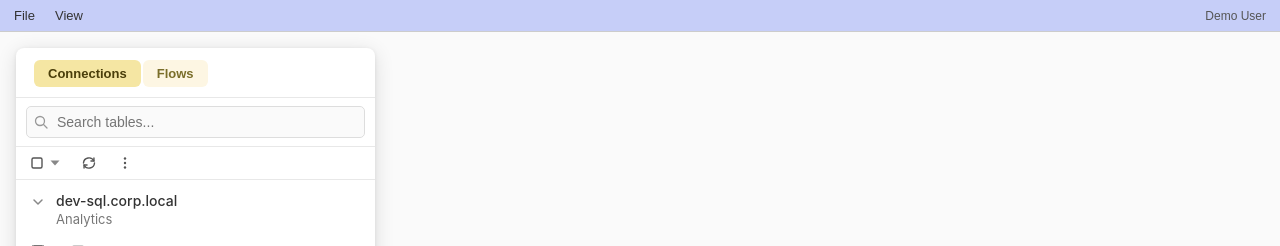
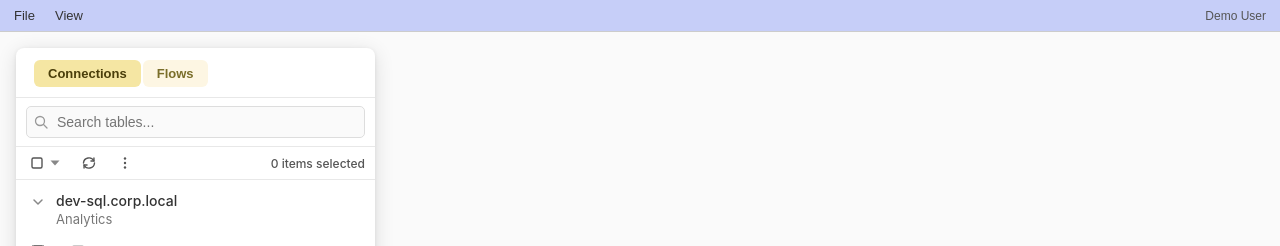
Before and after one commit to dssocool/data_protection_tool_036, a React (Vite) app in the folder DataProtectionTool.ControlCenter/frontend/: page / in a window 1280 px wide. Shown: the top 246 px of the page. Built offline with nearby package versions, Linux system fonts and the light colour scheme.

Commit message:
Add selected item count display to ConnectionsPanel
- Introduced a new span element to show the count of selected items in the ConnectionsPanel.
- Added corresponding CSS styles for the selected count display to enhance visibility and layout consistency.

```diff
--- a/DataProtectionTool.ControlCenter/frontend/src/components/ConnectionsPanel.css
+++ b/DataProtectionTool.ControlCenter/frontend/src/components/ConnectionsPanel.css
@@ -672,3 +672,12 @@
   font-style: italic;
   font-size: 12px;
 }
+
+.conn-selected-count {
+  margin-left: auto;
+  font-size: 12px;
+  color: #555;
+  font-weight: 500;
+  white-space: nowrap;
+  flex-shrink: 0;
+}
--- a/DataProtectionTool.ControlCenter/frontend/src/components/ConnectionsPanel.tsx
+++ b/DataProtectionTool.ControlCenter/frontend/src/components/ConnectionsPanel.tsx
@@ -515,6 +515,9 @@ export default function ConnectionsPanel({
             </div>
           )}
         </div>
+        <span className="conn-selected-count">
+          {checkedTables?.size ?? 0} {(checkedTables?.size ?? 0) === 1 ? "item" : "items"} selected
+        </span>
         </div>
       </div>
       {connections.length === 0 ? (
```
